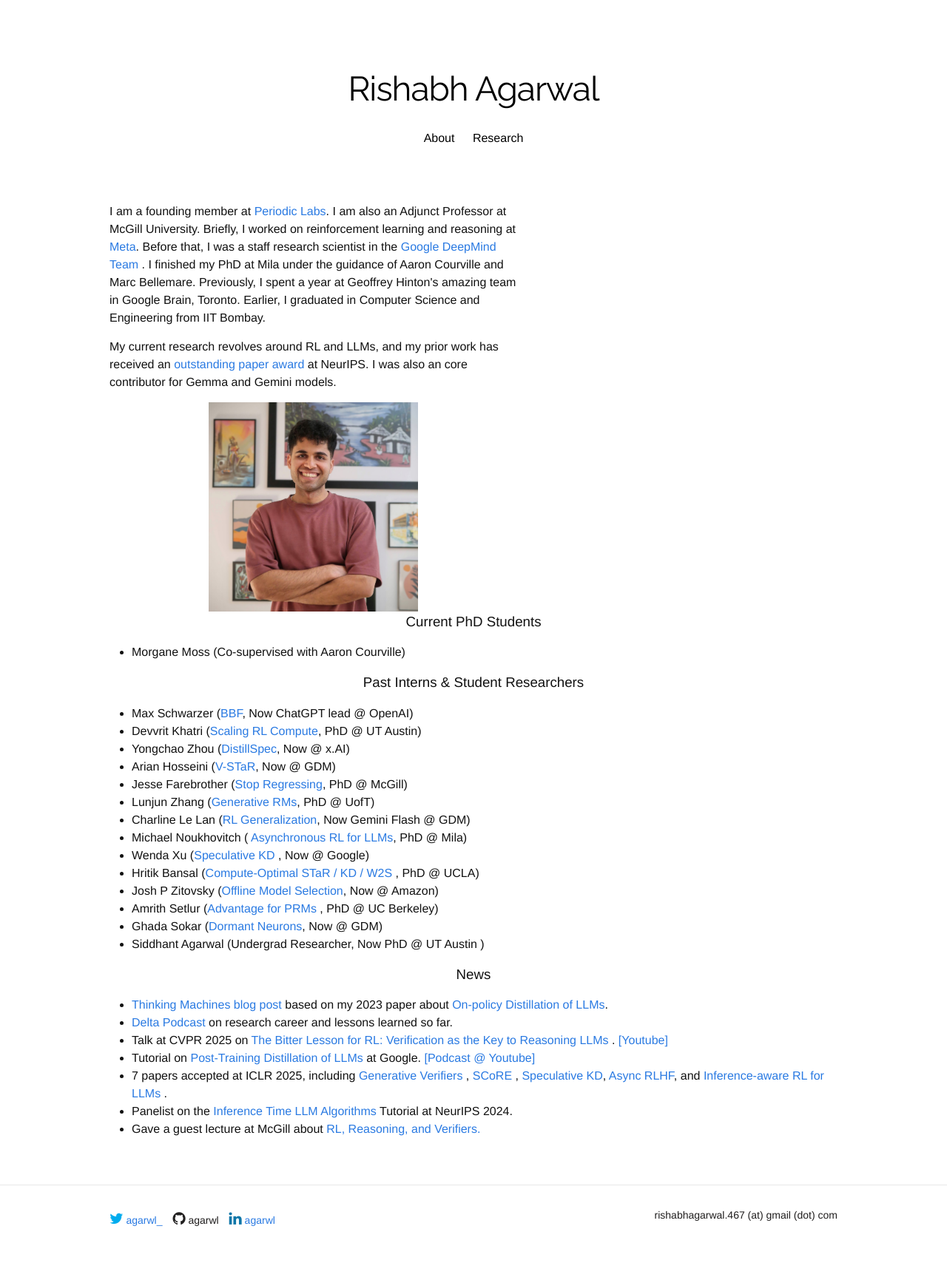
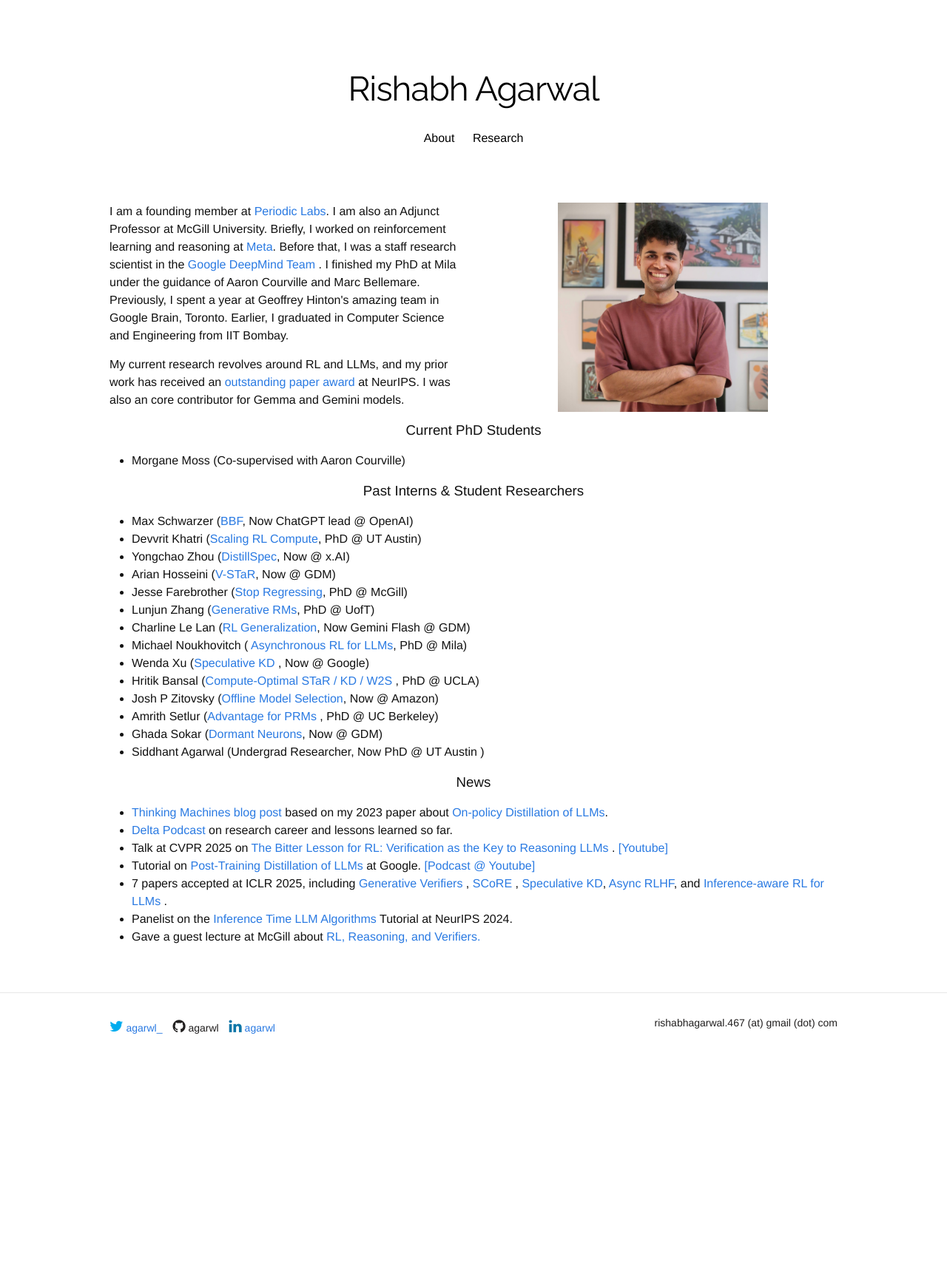
Before and after one commit to agarwl/agarwl.github.io, a Jekyll site: the page built from index.html, in a window 1280 px wide. Shown: the whole page at 74% size. Built offline with Jekyll 4.4.1, drawn with Linux system fonts in a browser that asks for light colours; nearby versions of some CDN libraries; some web fonts are replaced; a style sheet for code colours, icons or effects is not loaded; after the commit the page ends 1448 px from its top, so only the background shows below that.

Commit message:
Update index.html

```diff
--- a/index.html
+++ b/index.html
@@ -6,7 +6,7 @@ title: "Rishabh Agarwal"
 
 
 <div class="row">
-	<div class="seven columns">
+	<div class="six columns">
 		<p> I am a founding member at <a href="https://periodic.com/">Periodic Labs</a>. I am also an Adjunct Professor at McGill University. Briefly, I worked on reinforcement learning and reasoning at <a href="https://x.com/agarwl_/status/1960034048698388795">Meta</a>. Before that, I was a staff research scientist in the <a href="https://deepmind.google/"> Google DeepMind Team </a>.  I finished my PhD at Mila under the guidance of Aaron Courville and Marc Bellemare.
 		Previously, I spent a year at Geoffrey Hinton's amazing team in Google Brain, Toronto. Earlier, I graduated in Computer Science and Engineering from IIT Bombay. </p>
 <!--  		I also had a brief stint at Latent Logic (acquired by <a href="https://waymo.com/">Waymo</a>), a self-driving car startup in Oxford -->
```
